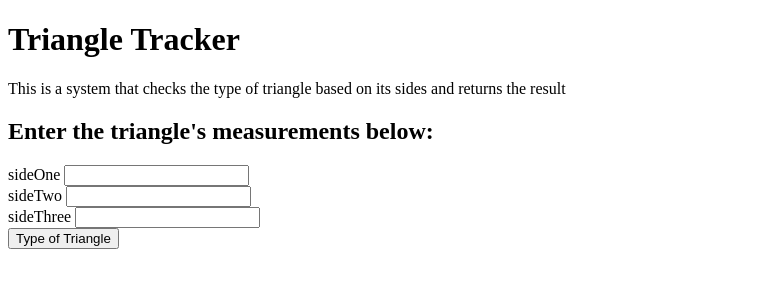
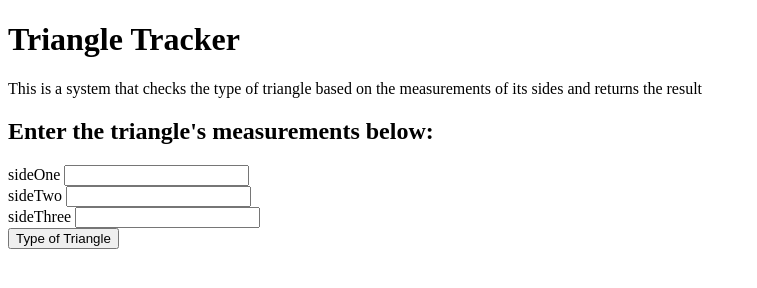
Before and after one commit to edah-hub/triangle-tracker, a plain HTML site: page index.html in a window 1280 px wide. Shown: the whole page, without its empty margins (0-757 px from the left). Drawn offline with Linux system fonts and the light colour scheme.

Commit message:
edits the paragraph

```diff
--- a/index.html
+++ b/index.html
@@ -9,7 +9,7 @@
 </head>
 <body>
    <h1>Triangle Tracker</h1>
-   <p>This is a system that checks the type of triangle based on its sides and returns the result</p>
+   <p>This is a system that checks the type of triangle based on the measurements of its sides and returns the result</p>
     <h2>Enter the triangle's measurements below:</h2>
     <div class="container">
         <div class="row">
```
